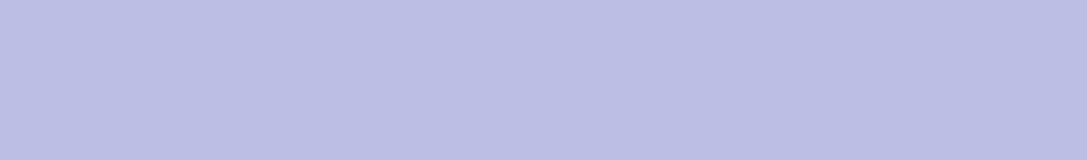
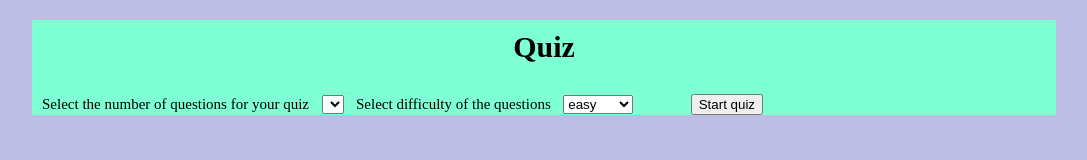
Before and after one commit to amalexandrescu/epicode-week3-project, a plain HTML site: page quiz.html in a window 1280 px wide. Shown: the whole page, without its empty margins (96-1183 px from the left). Drawn offline with Linux system fonts and the light colour scheme.

Commit message:
Update quiz.html

```diff
--- a/quiz.html
+++ b/quiz.html
@@ -8,7 +8,24 @@
     <link rel="stylesheet" href="./style.css" />
     <script src="./quiz.js" defer></script>
   </head>
-  <body></body>
+  <body>
+    <div id="container">
+      <h1>Quiz</h1>
+      <div>
+        <label class="existing-label"
+          >Select the number of questions for your quiz</label
+        >
+        <select id="questions" form="numberOfQuestionsForm"></select>
+        <label class="existing-label">Select difficulty of the questions</label>
+        <select id="difficulty" form="numberOfQuestionsForm">
+          <option value="easy">easy</option>
+          <option value="medium">medium</option>
+          <option value="hard">hard</option>
+        </select>
+        <button id="start-quiz">Start quiz</button>
+      </div>
+    </div>
+  </body>
 </html>
 
 <!--
```
